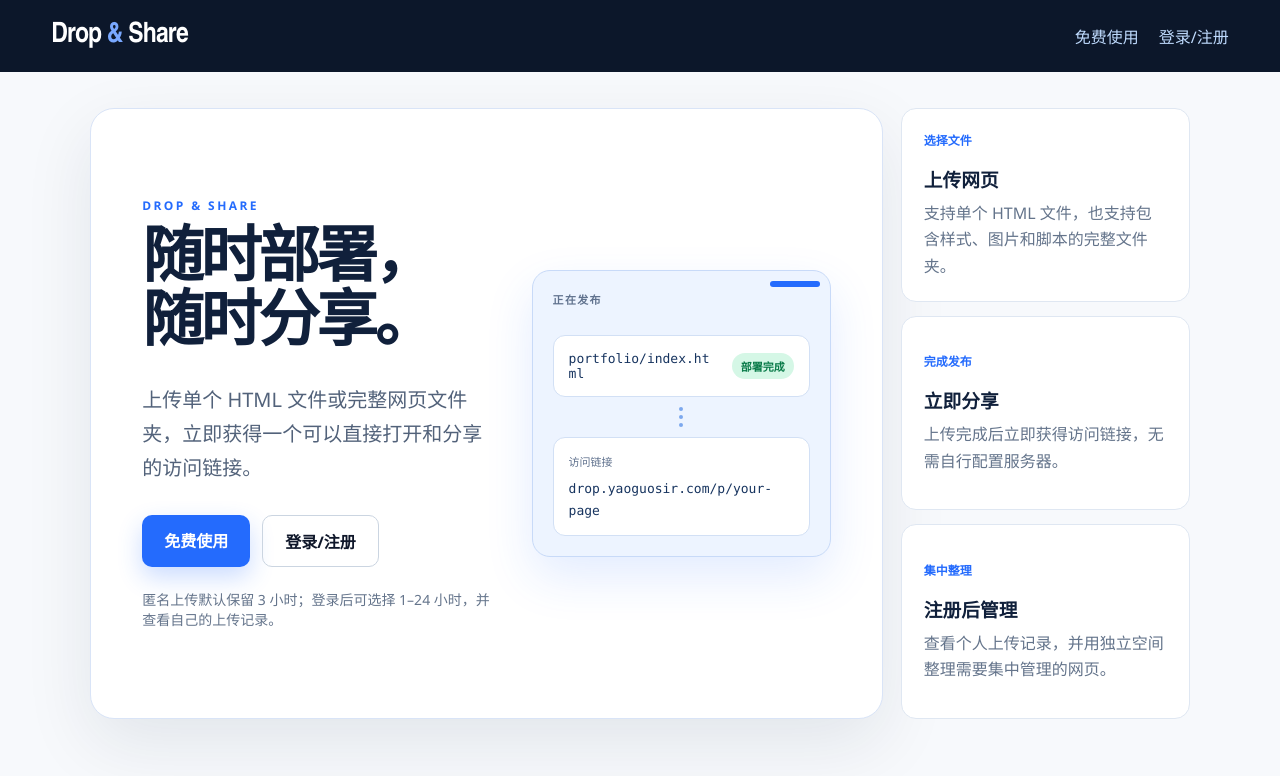
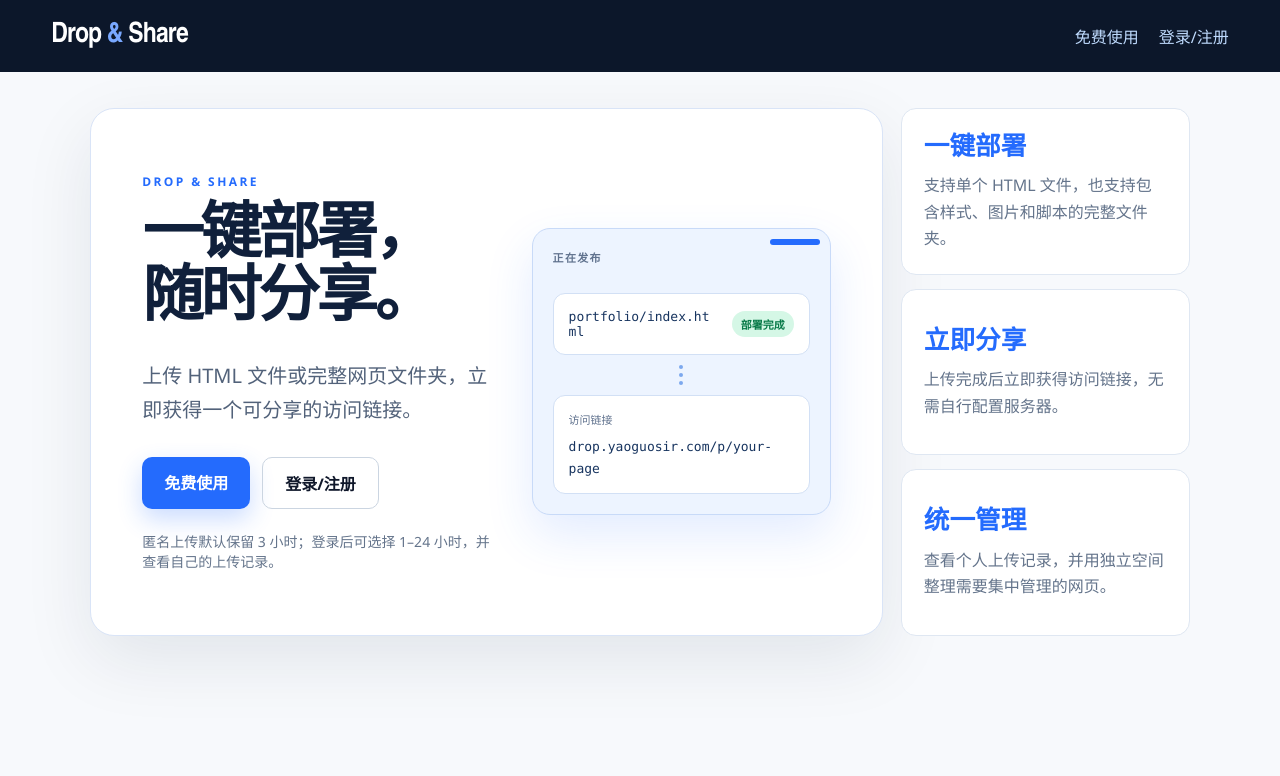
Before and after one commit to fffuuufffuuu/Drop-Share, a React (Vite) app in the folder web/: page / in a window 1280 px wide. Shown: the top 776 px of the page. Built offline with nearby package versions, Linux system fonts and the light colour scheme.

Commit message:
Refine landing page messaging

```diff
--- a/web/src/pages/HomePage.tsx
+++ b/web/src/pages/HomePage.tsx
@@ -7,19 +7,15 @@ export function HomePage() {
         <div className="home-copy">
           <p className="home-eyebrow">DROP &amp; SHARE</p>
           <h1>
-            <span className="home-title-line">随时部署，</span>
+            <span className="home-title-line">一键部署，</span>
             <span className="home-title-line">随时分享。</span>
           </h1>
           <p className="home-summary">
-            上传单个 HTML 文件或完整网页文件夹，立即获得一个可以直接打开和分享的访问链接。
+            上传 HTML 文件或完整网页文件夹，立即获得一个可分享的访问链接。
           </p>
           <div className="home-actions">
-            <Link className="home-primary-action" to="/upload">
-              免费使用
-            </Link>
-            <Link className="home-secondary-action" to="/login">
-              登录/注册
-            </Link>
+            <Link className="home-primary-action" to="/upload">免费使用</Link>
+            <Link className="home-secondary-action" to="/login">登录/注册</Link>
           </div>
           <p className="home-retention">
             匿名上传默认保留 3 小时；登录后可选择 1–24 小时，并查看自己的上传记录。
@@ -45,18 +41,15 @@ export function HomePage() {
 
       <div className="home-features" aria-label="主要功能">
         <article>
-          <span>选择文件</span>
-          <h3>上传网页</h3>
+          <h3 className="home-feature-title">一键部署</h3>
           <p>支持单个 HTML 文件，也支持包含样式、图片和脚本的完整文件夹。</p>
         </article>
         <article>
-          <span>完成发布</span>
-          <h3>立即分享</h3>
+          <h3 className="home-feature-title">立即分享</h3>
           <p>上传完成后立即获得访问链接，无需自行配置服务器。</p>
         </article>
         <article>
-          <span>集中整理</span>
-          <h3>注册后管理</h3>
+          <h3 className="home-feature-title">统一管理</h3>
           <p>查看个人上传记录，并用独立空间整理需要集中管理的网页。</p>
         </article>
       </div>
--- a/web/src/styles.css
+++ b/web/src/styles.css
@@ -284,14 +284,11 @@ body {
   background: #ffffff;
 }
 
-.home-features span {
+.home-features h3 {
+  margin: 0 0 12px;
   color: #246bfd;
-  font-size: 12px;
-  font-weight: 800;
-}
-
-.home-features h3 {
-  margin: 16px 0 8px;
+  font-size: clamp(22px, 2vw, 28px);
+  line-height: 1.15;
 }
 
 .home-features p {
```
Also changed, not shown: 2 other files (tests, documents, lock files or other folders).
